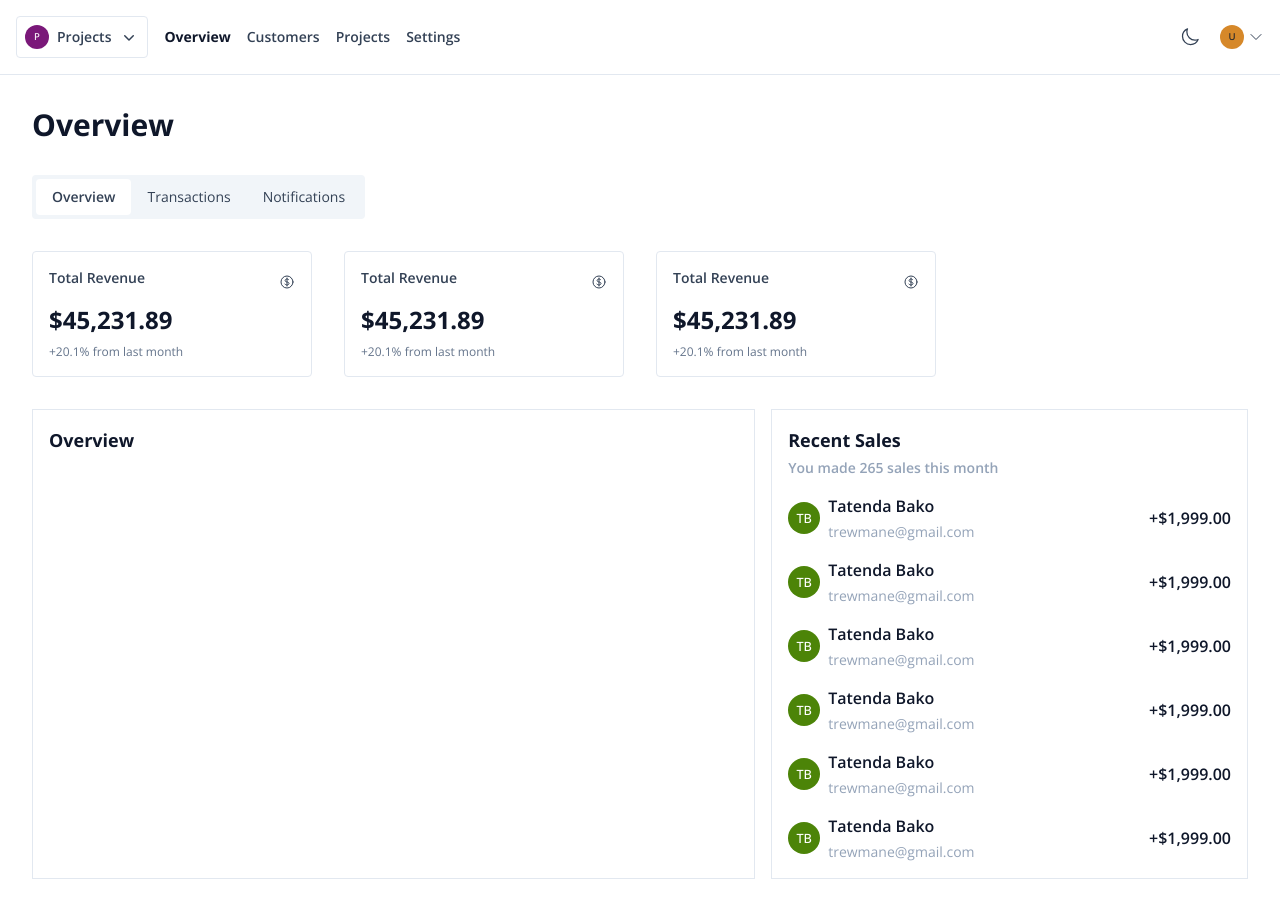
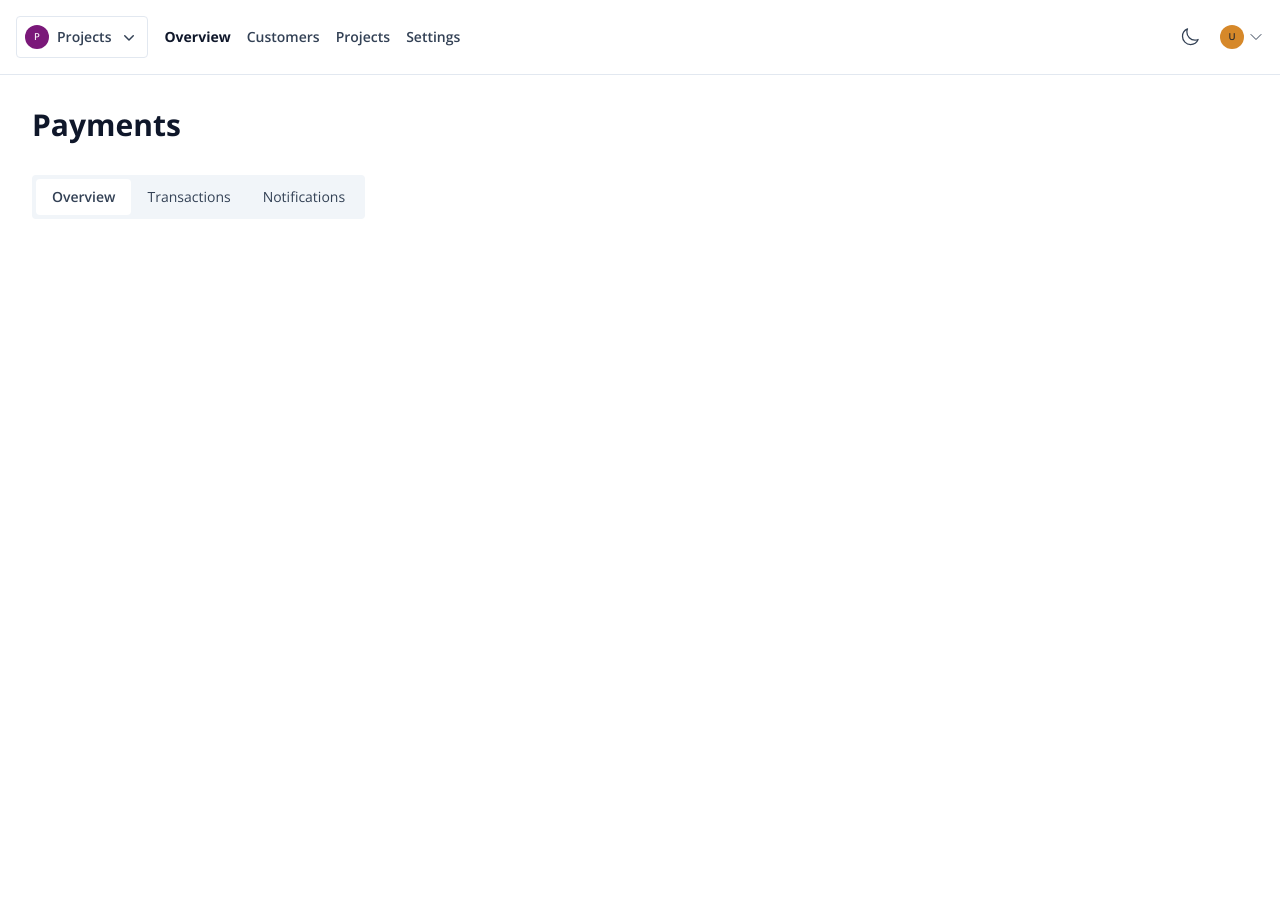
Before and after one commit to tate2301/tif, a Next.js app in the folder apps/dashboard/: page /overview in a window 1280 px wide. Shown: the top 918 px of the page. Built offline with nearby package versions, Linux system fonts and the light colour scheme.

Commit message:
feature: home dashboard page

```diff
--- a/apps/dashboard/src/pages/index.tsx
+++ b/apps/dashboard/src/pages/index.tsx
@@ -1,4 +1,3 @@
-import axios from 'axios';
 import Link from 'next/link';
 import { useState } from 'react';
 import PrimaryButton from '../components/buttons/PrimaryButton';
--- a/apps/dashboard/src/pages/overview/index.tsx
+++ b/apps/dashboard/src/pages/overview/index.tsx
@@ -5,38 +5,9 @@ import OverviewLayout from '../../layouts/OverviewLayout';
 
 const Overview = () => {
   return (
-    <OverviewLayout heading="Overview">
+    <OverviewLayout heading="Payments">
       <div className="text-main flex-col space-y-8">
-        <div className="grid md:grid-cols-4 grid-cols-1 gap-8">
-          <OverviewTile />
-          <OverviewTile />
-          <OverviewTile />
-          {/* <OverviewTile /> */}
-        </div>
-        <div className="grid md:grid-cols-5 grid-cols-1 gap-4 flex-1 h-96">
-          <div className=" main-border col-span-3 p-4 rounded-lg">
-            <p className="heading-small text-3xl font-bold pb-4">Overview</p>
-            <div className="flex">
-              {/* <OverviewGraph /> */}
-            </div>
-          </div>
-          <div className=" main-border col-span-2 p-4 rounded-lg">
-            <p className="heading-small text-3xl font-bold pb-1">
-              Recent Sales
-            </p>
-            <p className="text-slate-400 dark:text-slate-500 text-sm font-semibold pb-4">
-              You made 265 sales this month
-            </p>
-            <div className="flex-col space-y-4">
-              <SaleItem />
-              <SaleItem />
-              <SaleItem />
-              <SaleItem />
-              <SaleItem />
-              <SaleItem />
-            </div>
-          </div>
-        </div>
+
       </div>
     </OverviewLayout>
   );
--- a/apps/dashboard/tailwind.config.ts
+++ b/apps/dashboard/tailwind.config.ts
@@ -25,12 +25,18 @@ const config = {
         background: "hsl(var(--background))",
         foreground: "hsl(var(--foreground))",
         primary: {
-          DEFAULT: "hsl(var(--primary))",
-          foreground: "hsl(var(--primary-foreground))",
+          light: '#6d7f8a',
+          superlight: '#acb6bc',
+          dark: '#21323e',
+          superdark: '#131d23',
+          original: '#2f4858',
         },
         secondary: {
-          DEFAULT: "hsl(var(--secondary))",
-          foreground: "hsl(var(--secondary-foreground))",
+          light: '#aacfe4',
+          superlight: '#cfe4ef',
+          dark: '#5e8397',
+          superdark: '#364b56',
+          original: '#86bbd8',
         },
         destructive: {
           DEFAULT: "hsl(var(--destructive))",
```
